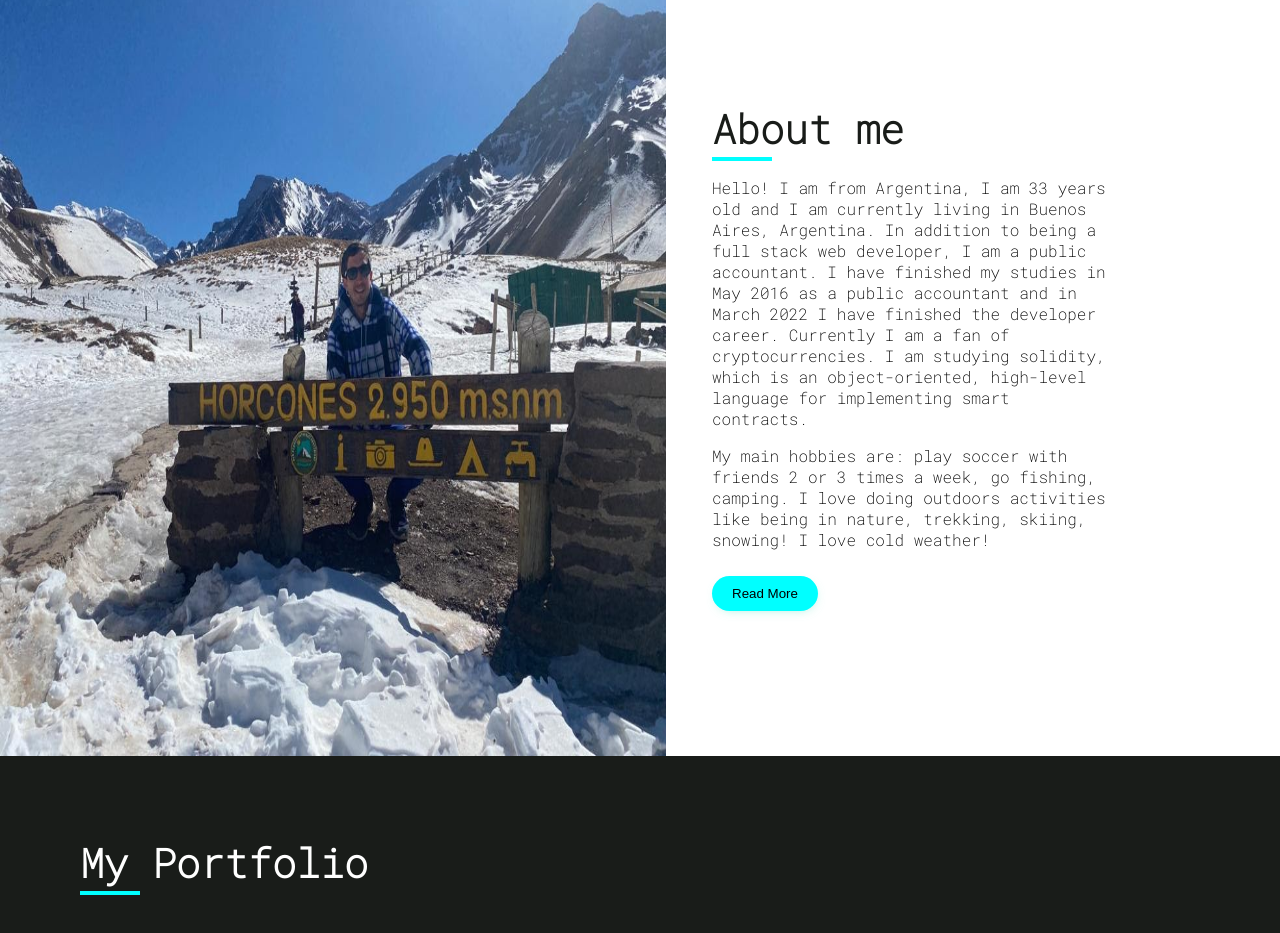
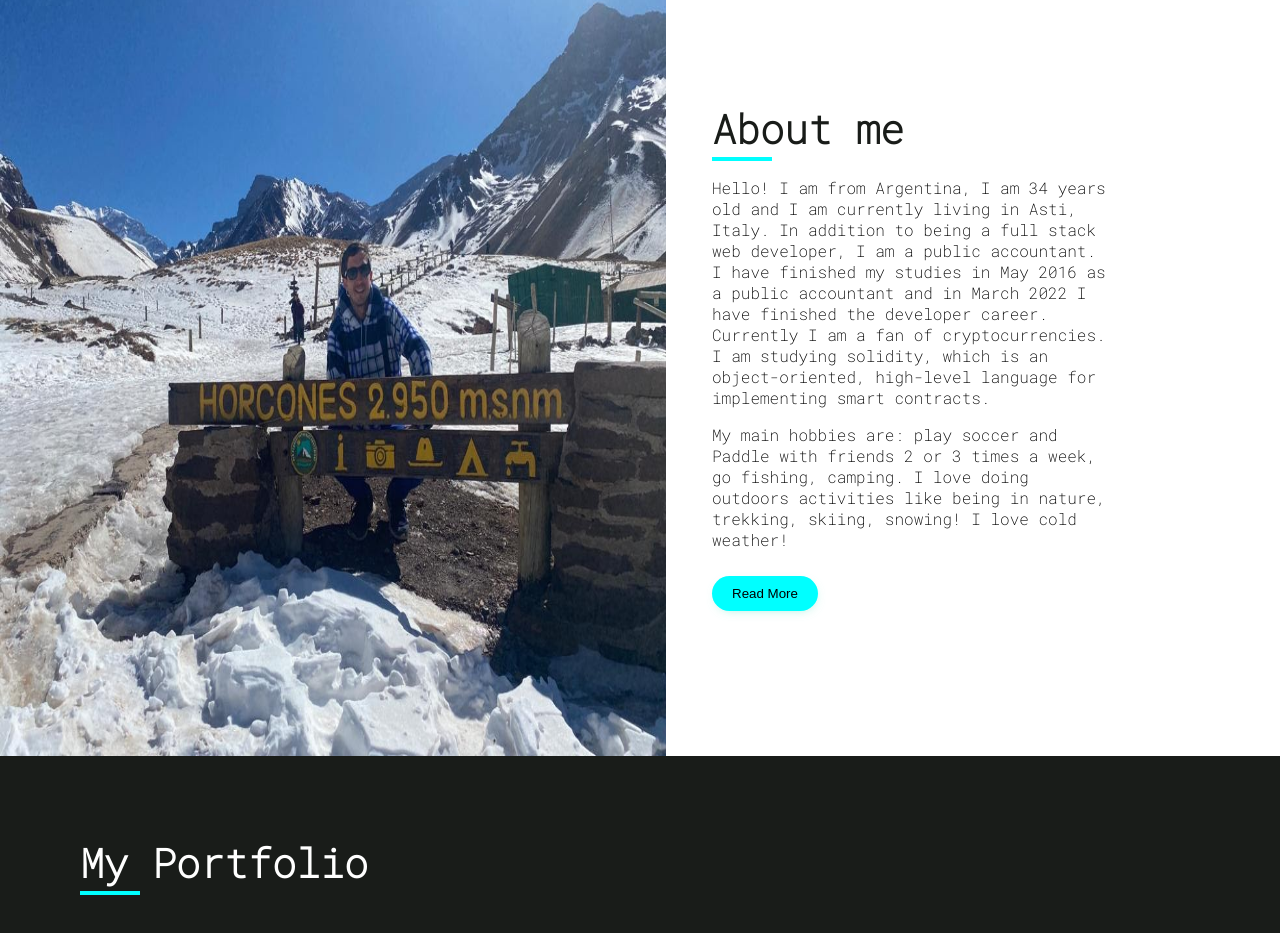
Before and after one commit to Tatino12/Portfolio, a plain HTML site: page index.html in a window 1280 px wide. Shown: the part 853-1786 px from the top of the page. Drawn offline with Linux system fonts and the light colour scheme.

Commit message:
Change CV and Dates

```diff
--- a/index.html
+++ b/index.html
@@ -46,11 +46,11 @@
 <div class="about-info">
   <h2>About me</h2>
   <div class="divider"></div>
-  <p>Hello! I am from Argentina, I am 33 years old and I am currently living in Buenos Aires, Argentina. In addition to being a full stack web developer, I am a public accountant.
+  <p>Hello! I am from Argentina, I am 34 years old and I am currently living in Asti, Italy. In addition to being a full stack web developer, I am a public accountant.
     I have finished my studies in May 2016 as a public accountant and in March 2022 I have finished the developer career.
     Currently I am a fan of cryptocurrencies. I am studying solidity, which is an object-oriented, high-level language for implementing smart contracts.</p>
-  <p>My main hobbies are: play soccer with friends 2 or 3 times a week, go fishing, camping. I love doing outdoors activities like being in nature, trekking, skiing, snowing! I love cold weather!</p>
-    <p id="aboutmore" class="abt-more">I like traveling around the world, I have visit many countries (Aruba, Brazil, Chile, Uruguay, Equator, Mexico, the United States, some Caribbean islands, Spain, Switzerland, Norway, Germany, Sweden), I have lived in different places ( In Argentina: Rio Gallegos, Buenos Aires, San Carlos de Bariloche, Corrientes and in Denmark: Aaalborg)</p>
+  <p>My main hobbies are: play soccer and Paddle with friends 2 or 3 times a week, go fishing, camping. I love doing outdoors activities like being in nature, trekking, skiing, snowing! I love cold weather!</p>
+    <p id="aboutmore" class="abt-more">I like traveling around the world, I have visit many countries (Aruba, Brazil, Chile, Uruguay, Equator, Mexico, the United States, some Caribbean islands, Spain, Switzerland, Norway, Germany, Sweden, Italy), I have lived in different places ( In Argentina: Rio Gallegos, Buenos Aires, San Carlos de Bariloche, Corrientes and in Denmark: Aaalborg)</p>
     <button onclick="handlebutton()" class="read-more">Read More</button>
    </div>
   </div>
```
Also changed, not shown: 1 other file.
